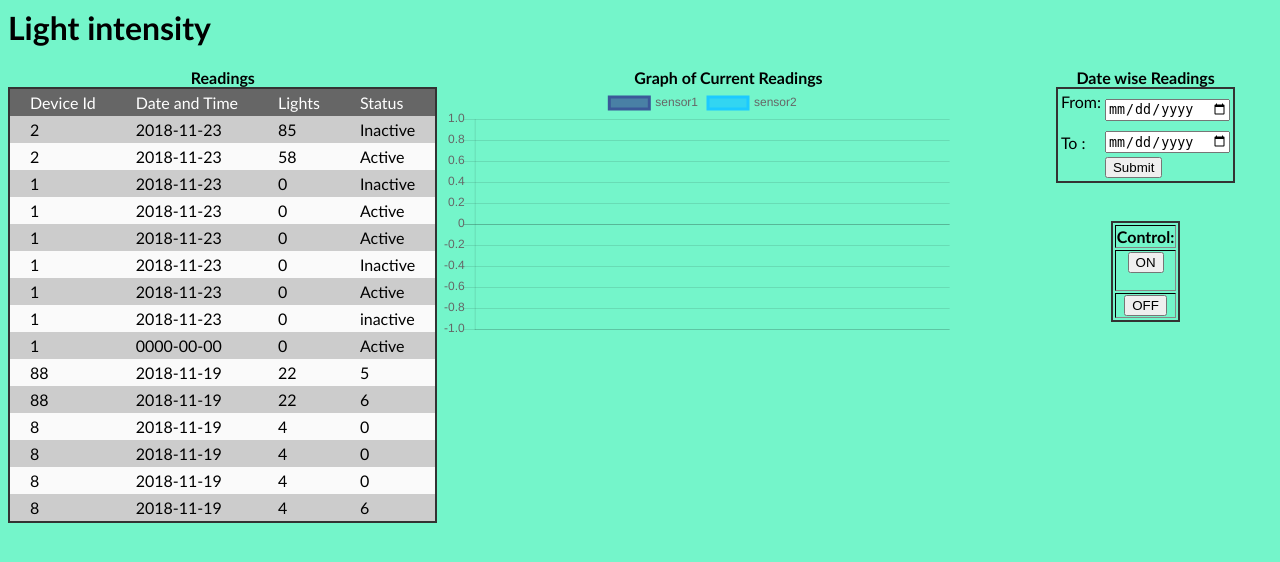
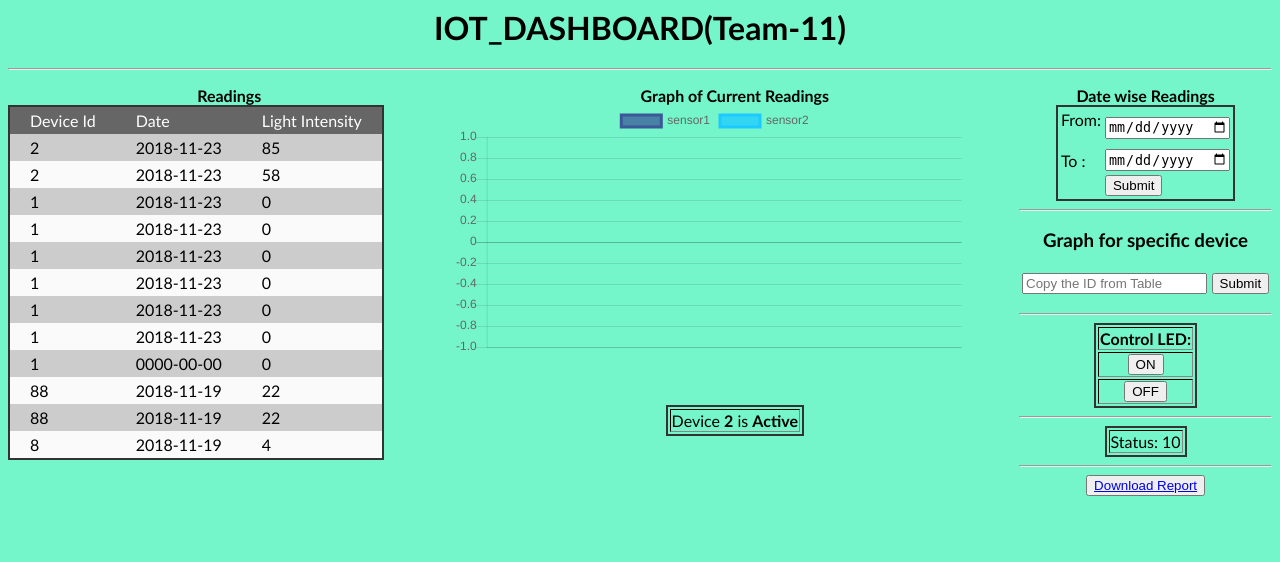
Before and after one commit to Sumedh3113/IoT_Dashboard, a PHP site: page /iot/index.php in a window 1280 px wide. Shown: the top 562 px of the page. Run offline with PHP 8.4, Linux system fonts and the light colour scheme; data comes from the database, SQL or seed files in the repository; data that the repository does not hold is empty.

Commit message:
added report and id wise graph

```diff
--- a/iot/index.php
+++ b/iot/index.php
@@ -1,4 +1,5 @@
 <?php
+	//Web portal file
     // Start MySQL Connection
     include('connect.php');
 
@@ -22,20 +23,10 @@ $var_value=0;
 
 			}
 
-$SQL_new = "SELECT * FROM final ORDER BY sequence DESC LIMIT 1";
-$result_new = mysqli_query($connection,$SQL_new);
 
 
-while( $row_new = mysqli_fetch_assoc($result_new) ){
-	//echo $row_new["status"];
-if($row_new["status"] == 'Inactive'){
-	$message = 'Device ' . $row_new["id"] .' becomes Inactive';
-	echo "<script type='text/javascript'>alert('$message');</script>";
-
-				}
-			}
-
-
+        //   $ip =   "http://iotdashboard.atwebpages.com/add_data.php";
+      //     exec("ping -n 3 $ip", $output, $status);
 ?>
 
 <html>
@@ -59,12 +50,12 @@ if($row_new["status"] == 'Inactive'){
 				}
 		#first {
 
-			  width:34%;
+			  width:35%;
 			  float:left;
 			}
 		#second {
 
-			  width:46%;
+			  width:45%;
 			  float:left;
 			}
 		#third {
@@ -159,8 +150,9 @@ if($row_new["status"] == 'Inactive'){
 
 </head>
 
+
     <body style="background-color:rgb(116, 245, 202);">
-        <h1>Light intensity</h1>
+        <center><h1>IOT_DASHBOARD(Team-11)</h1></center><hr>
 <div id="wrapper">
 
   <div id="first"><center><b>Readings</b></center>
@@ -168,15 +160,15 @@ if($row_new["status"] == 'Inactive'){
       <tr>
 
 			<td class="table_titles">Device Id</td>
-            <td class="table_titles">Date and Time</td>
-            <td class="table_titles">Lights</td>
-            <td class="table_titles">Status</td>
+            <td class="table_titles">Date</td>
+            <td class="table_titles">Light Intensity</td>
+           <!-- <td class="table_titles">Status</td>-->
           </tr>
 <?php
 
 
     // Retrieve all records in descending order and display latest 15 records
-    $result = mysqli_query($connection,"SELECT * FROM final ORDER BY sequence DESC LIMIT 15");
+    $result = mysqli_query($connection,"SELECT * FROM final ORDER BY sequence DESC LIMIT 12");
 
     // Used for row color toggle
     $oddrow = true;
@@ -198,8 +190,8 @@ if($row_new["status"] == 'Inactive'){
         echo '<tr>';
         echo '   <td'.$css_class.'>'.$row["id"].'</td>';
         echo '   <td'.$css_class.'>'.$row["date"].'</td>';
-		echo '   <td'.$css_class.'>'.$row["Lights"].'</td>';
-        echo '   <td'.$css_class.'>'.$row["status"].'</td>';
+	echo '   <td'.$css_class.'>'.$row["Lights"].'</td>';
+        //echo '   <td'.$css_class.'>'.$row["status"].'</td>';
         echo '</tr>';
     }
 
@@ -209,8 +201,8 @@ if($row_new["status"] == 'Inactive'){
     </table>
 </div>
  <div id="second"><center><b>Graph of Current Readings</b></center>
-    <!--To refresh after every 5 sec -->
-    <meta http-equiv ='refresh' content='10'>
+    <!--To refresh after every 5 sec
+    <meta http-equiv ='refresh' content='10'>-->
     <style>
       .chart-container {
         width: 540px;
@@ -221,8 +213,36 @@ if($row_new["status"] == 'Inactive'){
      <div class="chart-container">
       <canvas id="mycanvas"></canvas>
     </div>
+ <div><center>
+ <?php
+ $SQL_new = "SELECT * FROM final ORDER BY sequence DESC LIMIT 1";
+$result_new = mysqli_query($connection,$SQL_new);
+
+
+while( $row_new = mysqli_fetch_assoc($result_new) ){
+        if($row_new["Lights"] == ''){
+        $value = 'Inactive';
+        }
+        else{
+        $value = 'Active';
+        }
+	//echo $row_new["status"];
+        echo '<table border="solid"><tr><td>Device  <b>' . $row_new["id"] .'</b> is <b>'. $value.'</b></td></tr></table>';
+
+                        }
+
+
+
+
+
+
+?>
+</center>
 
  </div>
+
+ </div>
+
 
  <div id="third"><center><b>Date wise Readings</b></center>
  <center>
@@ -242,6 +262,42 @@ if($row_new["status"] == 'Inactive'){
 </table>
  </center>
 
+ <hr>
+
+<center>
+<h3>Graph for specific device<h3>
+<form action="id.php" method = "post">
+<input type="text" name="ids" placeholder="Copy the ID from Table "></input>
+<input type="submit" value="Submit">
+</form>
+
+
+</center>
+<hr>
+<center>
+
+<table border="solid"><tr><th>
+<b>Control LED:</b>
+</th>
+</tr>
+<form action="#" method ='post'>
+<tr><td>
+<center><input type="submit" name="control" value="ON" > </center>
+ </td></tr>
+<tr><td>
+ <center><input type="submit" name="control" value="OFF"></center>
+
+</td></tr>
+ </form>
+</table>
+<!--<b>Control:</b><input type="button" name="control" value="Light">-->
+</center>
+<hr>
+
+
+
+
+<!--
  <br><br>
  <center>
 
@@ -249,26 +305,110 @@ if($row_new["status"] == 'Inactive'){
 
 <table border="solid"><tr><th>
 <b>Control:</b>
+</th>
 </tr>
-</th>
+
+<form action="" method ='post'>
 <tr><td>
-<form action="" method ='post'>
-  <center><input type="submit" name="control" value="ON" > </center>
+<center><input type="submit" name="control" value="ON" > </center>
  </td></tr>
 <tr><td>
  <center><input type="submit" name="control" value="OFF"></center>
+
 </td></tr>
  </form>
 </table>
+</center>
+<br> -->
 <!--<b>Control:</b><input type="button" name="control" value="Light">-->
+
+<!--
+
+<center>
+<table border="solid"><tr><th>
+<b>New Buttons:</b>
+</th>
+</tr>
+
+<form action="led.php" method ='post'>
+<tr><td>
+<center><input type="submit" name="control" value="ON" > </center>
+ </td></tr>
+<tr><td>
+ <center><input type="submit" name="control" value="OFF"></center>
+
+</td></tr>
+ </form>
+</table>
+</center>
+-->
+<!--<b>Control:</b><input type="button" name="control" value="Light">-->
+
+<!--
+<center>
+
+<table border="solid">
+<tr><td>
+<button onclick="myFunction(1)">ONJS</button>
+</td></tr>
+<tr><td>
+<button onclick="myFunction(0)">OFFJS</button>
+</td></tr>
+
+</table>
+</center>
+-->
+
+<center>
+<table border="solid">
+<tr><td>
+
+Status:  <?php
+        $sql_led = "SELECT * FROM led";
+
+	$result_led= mysqli_query($connection, $sql_led);
+
+       // echo $result_led['status'];
+
+        while ($row_led = mysqli_fetch_assoc($result_led))
+        {
+
+        echo $row_led['status'];
+        }
+
+        ?>
+
+</td></tr>
+
+</table>
+</center>
+
+<hr>
+<center>
+<button><a href="report.php">Download Report</a>
+</button>
+
+
 </center>
 
 
-    <!-- javascript -->
+
+<!-- javascript -->
 
 
 
  </div>
+
+<p id = "yesnojs" class= "jstest">
+
+</p>
+
+<script>
+function myFunction(value) {
+    document.getElementById("yesnojs").innerHTML =  value ;
+}
+</script>
+
 </div>
 
     <!-- javascript -->
```
